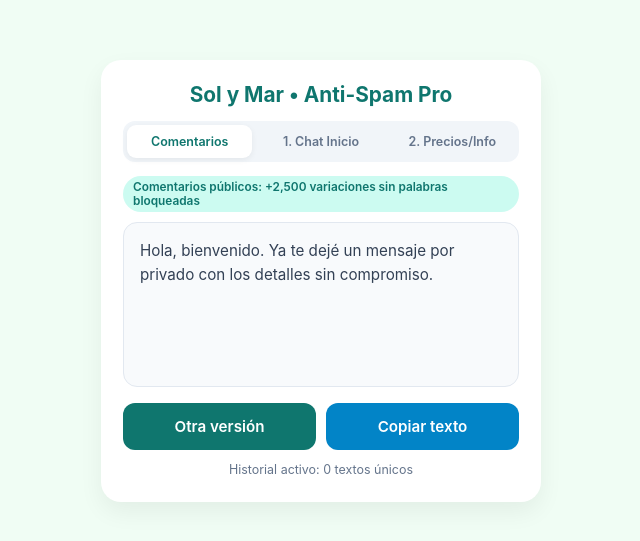
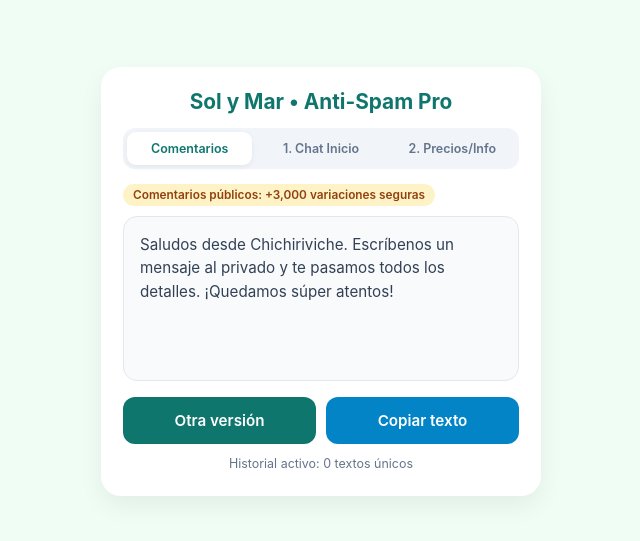
Before and after one commit to pcontenido75/Sol-y-Mar-info, a plain HTML site: page index.html in a window 1280 px wide. Shown: the part 119-660 px from the top of the page, without its empty margins (319-959 px from the left). Drawn offline with Linux system fonts and the light colour scheme.

Commit message:
Update index.html

```diff
--- a/index.html
+++ b/index.html
@@ -74,8 +74,8 @@
     .badge {
       display: inline-block;
       font-size: 0.74rem;
-      background: #ccfbf1;
-      color: #0f766e;
+      background: #fef3c7;
+      color: #92400e;
       padding: 4px 10px;
       border-radius: 20px;
       margin-bottom: 10px;
@@ -130,7 +130,7 @@
     <button class="tab" id="tab2" onclick="cambiarModo(2)">2. Precios/Info</button>
   </div>
 
-  <div id="badgeInfo" class="badge">Comentarios públicos: +2,500 variaciones sin palabras bloqueadas</div>
+  <div id="badgeInfo" class="badge">Comentarios públicos: +3,000 variaciones seguras</div>
 
   <div class="output-box" id="textoGenerado"></div>
 
@@ -144,31 +144,48 @@
 
 <script>
   let modoActual = 0;
-  let historial = JSON.parse(localStorage.getItem('solymar_historial_v4') || '[]');
+  let historial = JSON.parse(localStorage.getItem('solymar_historial_v5') || '[]');
 
-  // --- BLOQUES COMENTARIOS PÚBLICOS (+2,500 combinaciones seguras sin "DM", "link", "número") ---
+  // --- BLOQUES COMENTARIOS PÚBLICOS (+3,000 combinaciones naturales sin palabras bloqueadas) ---
+  // Todas invitan al cliente a escribir primero (evitando el bloqueo de mensajes privados)
   const comSaludos = [
     "¡Hola!", "¡Buenas!", "Hola, ¿qué tal?", "¡Saludos!", "Hola, gracias por comentar.",
-    "¡Qué gusto saludarte!", "Hola, por aquí te respondo.", "¡Hola! Qué bueno verte por acá.",
-    "Gracias por el interés.", "Hola, bienvenido.", "¡Buenas! Gracias por preguntar."
+    "¡Qué gusto saludarte!", "¡Hola! Qué bueno verte por acá.", "Gracias por el interés.",
+    "Hola, bienvenido.", "¡Buenas! Gracias por preguntar.", "¡Hola, cómo estás?",
+    "Saludos desde Chichiriviche.", "¡Hola! Qué alegría recibir tu mensaje."
   ];
-  const comCuerpos = [
-    "ya te dejé un mensaje por privado con los detalles",
-    "revísate tus mensajes que te escribí por allá",
-    "te mandé un saludito por mensaje directo para contarte",
-    "dime para qué fecha buscas y cuántos van para revisarte",
-    "cuéntame qué días tienes pensado venir a Chichiriviche",
-    "te respondí al privado para darte toda la información",
-    "pásate por nuestros mensajes o escríbenos por aquí mismo",
-    "avísame qué fecha te interesa y te paso la disponibilidad",
-    "en nuestro perfil tienes el contacto directo por si prefieres atención rápida",
-    "te dejé la información por privado para conversar mejor",
-    "dime cuántas personas serían y qué día buscan"
+
+  const comAccionPrivado = [
+    "escríbenos un mensaje al privado y te pasamos todos los detalles",
+    "mándanos un mensajito directo por acá para atenderte al momento",
+    "escríbenos por mensaje directo indicándonos qué fecha buscas",
+    "envíanos un mensaje al privado para darte toda la información",
+    "pásate por nuestro chat privado y con gusto te asesoramos",
+    "mándanos un mensaje directo para contarte sobre disponibilidad y detalles",
+    "escríbenos al privado con la fecha que tienes en mente",
+    "envíanos un mensajito por privado y te respondemos de inmediato",
+    "escríbenos por mensaje directo para ayudarte con tu reserva",
+    "mándanos un mensaje al privado y te damos atención personalizada",
+    "escríbenos al privado contándonos cuántas personas vienen",
+    "envíanos un mensaje directo para pasarte las opciones disponibles",
+    "escríbenos por privado y te enviamos todos los detalles al instante",
+    "mándanos un mensajito directo por acá para coordinar",
+    "escríbenos al privado y revisamos disponibilidad para tus días",
+    "también tienes el acceso directo en nuestro perfil si prefieres atención rápida"
   ];
+
   const comCierres = [
-    "de Sol y Mar.", "para tu estadía.", "con mucho gusto.", "cuando gustes.",
-    "en nuestros apartamentos.", "por allá te espero.", "para ayudarte.",
-    "sin compromiso.", "a dos cuadras del embarcadero.", ""
+    "para tu estadía en Sol y Mar.",
+    "sobre nuestros apartamentos a dos cuadras del embarcadero.",
+    "con mucho gusto.",
+    "¡Te esperamos por allá!",
+    "sin ningún compromiso.",
+    "para ayudarte a planificar tu viaje.",
+    "en nuestra posada.",
+    "¡Quedamos súper atentos!",
+    "para recibirlos en Chichiriviche.",
+    "cuando gustes.",
+    ""
   ];
 
   // --- BLOQUES PASO 1 (CHAT INICIO) ---
@@ -241,7 +258,7 @@
 
     const badge = document.getElementById('badgeInfo');
     if (modo === 0) {
-      badge.textContent = "Comentarios públicos: +2,500 variaciones seguras";
+      badge.textContent = "Comentarios públicos: +3,000 variaciones seguras";
       badge.style.background = "#fef3c7";
       badge.style.color = "#92400e";
     } else if (modo === 1) {
@@ -259,15 +276,25 @@
   function construirTexto() {
     if (modoActual === 0) {
       const sal = pick(comSaludos);
-      const cue = pick(comCuerpos);
+      const acc = pick(comAccionPrivado);
       const cie = pick(comCierres);
-      const cuerpoCap = cue.charAt(0).toUpperCase() + cue.slice(1);
+      const accCap = acc.charAt(0).toUpperCase() + acc.slice(1);
 
-      // Alterna si lleva saludo inicial o va directo al grano
-      if (Math.random() > 0.3) {
-        return `${sal} ${cuerpoCap}${cie ? ' ' + cie : '.'}`;
+      // Si el cierre empieza con exclamación, cerramos la oración anterior con punto
+      let textoFinal = "";
+      if (!cie) {
+        textoFinal = `${accCap}.`;
+      } else if (cie.startsWith("¡")) {
+        textoFinal = `${accCap}. ${cie}`;
       } else {
-        return `${cuerpoCap}${cie ? ' ' + cie : '.'}`;
+        textoFinal = `${accCap} ${cie}`;
+      }
+
+      // Alterna si lleva saludo inicial o va directo a la invitación
+      if (Math.random() > 0.25) {
+        return `${sal} ${textoFinal}`;
+      } else {
+        return textoFinal;
       }
     } else if (modoActual === 1) {
       if (Math.random() > 0.25) {
@@ -309,7 +336,7 @@
     const texto = document.getElementById('textoGenerado').textContent;
     historial.push(texto);
     if (historial.length > 500) historial.shift();
-    localStorage.setItem('solymar_historial_v4', JSON.stringify(historial));
+    localStorage.setItem('solymar_historial_v5', JSON.stringify(historial));
 
     navigator.clipboard.writeText(texto).then(() => {
       document.getElementById('statusMsg').textContent = `¡Copiado! (${historial.length} únicos en memoria)`;
@@ -317,6 +344,7 @@
     });
   }
 
+  document.getElementById('statusMsg').textContent = `Historial activo: ${historial.length} textos únicos`;
   generar();
 </script>
 
```
